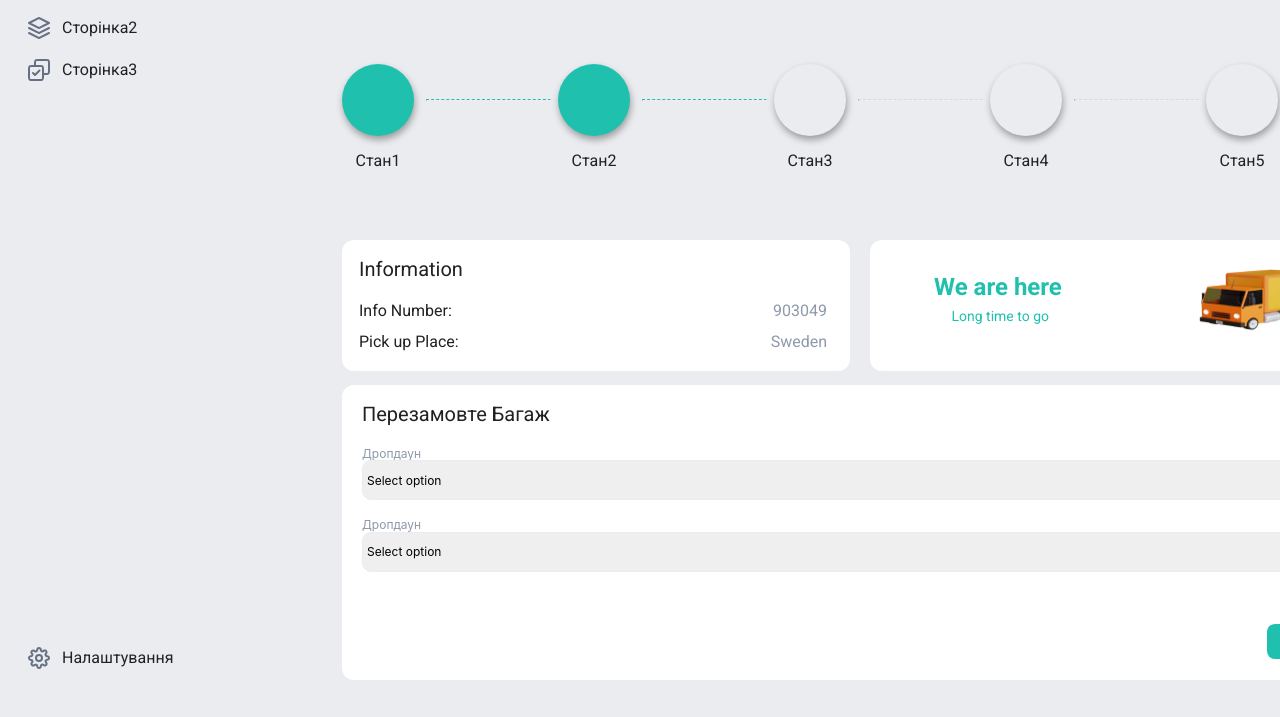
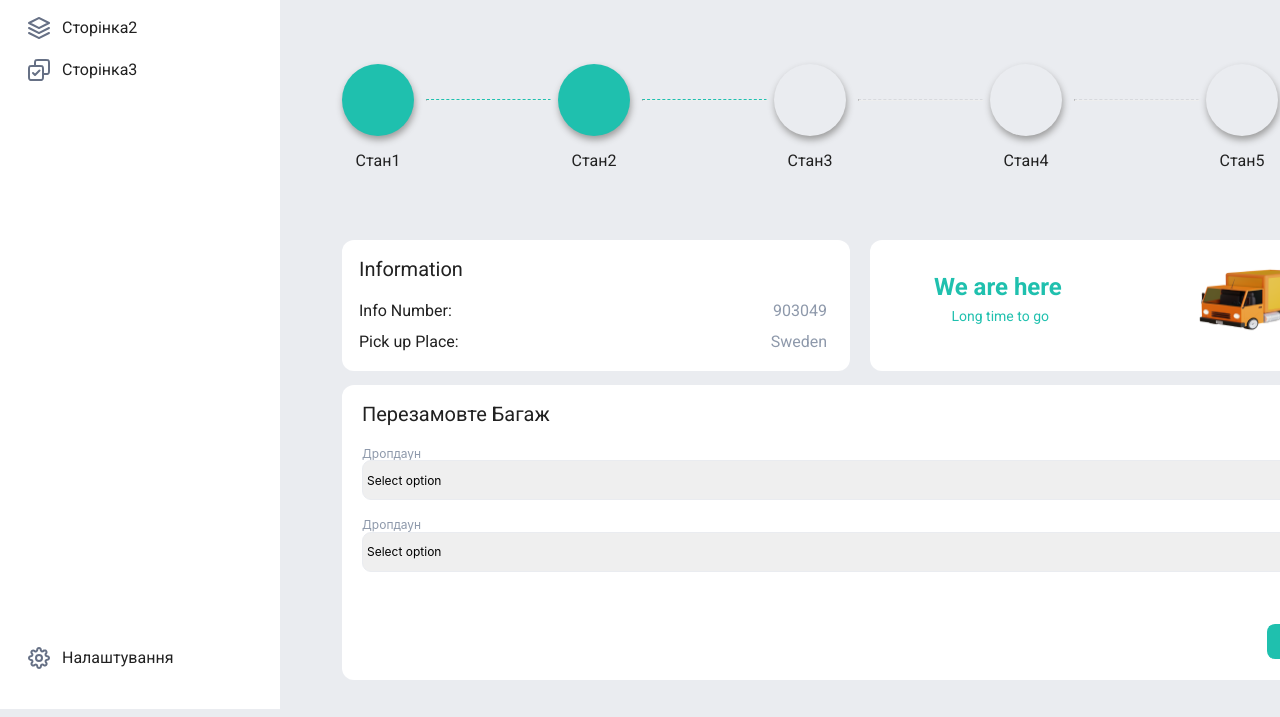
Before and after one commit to John3094/BlockFlow, a plain HTML site: page index.html in a window 1280 px wide. Shown: the part 107-824 px from the top of the page. Drawn offline with nearby package versions, Linux system fonts and the light colour scheme.

Commit message:
only desctop

```diff
--- a/sass/layout/_header.scss
+++ b/sass/layout/_header.scss
@@ -4,9 +4,9 @@
     flex-direction: column;
     justify-content: space-between;
     width: 280px;
-    height: 100%;
+    background-color: #ffff;
+}
 
-}
 .header-list {
     display: flex;
     flex-direction: column;
```
Also changed, not shown: css/main.css, css/main.min.css, 1 other file.
